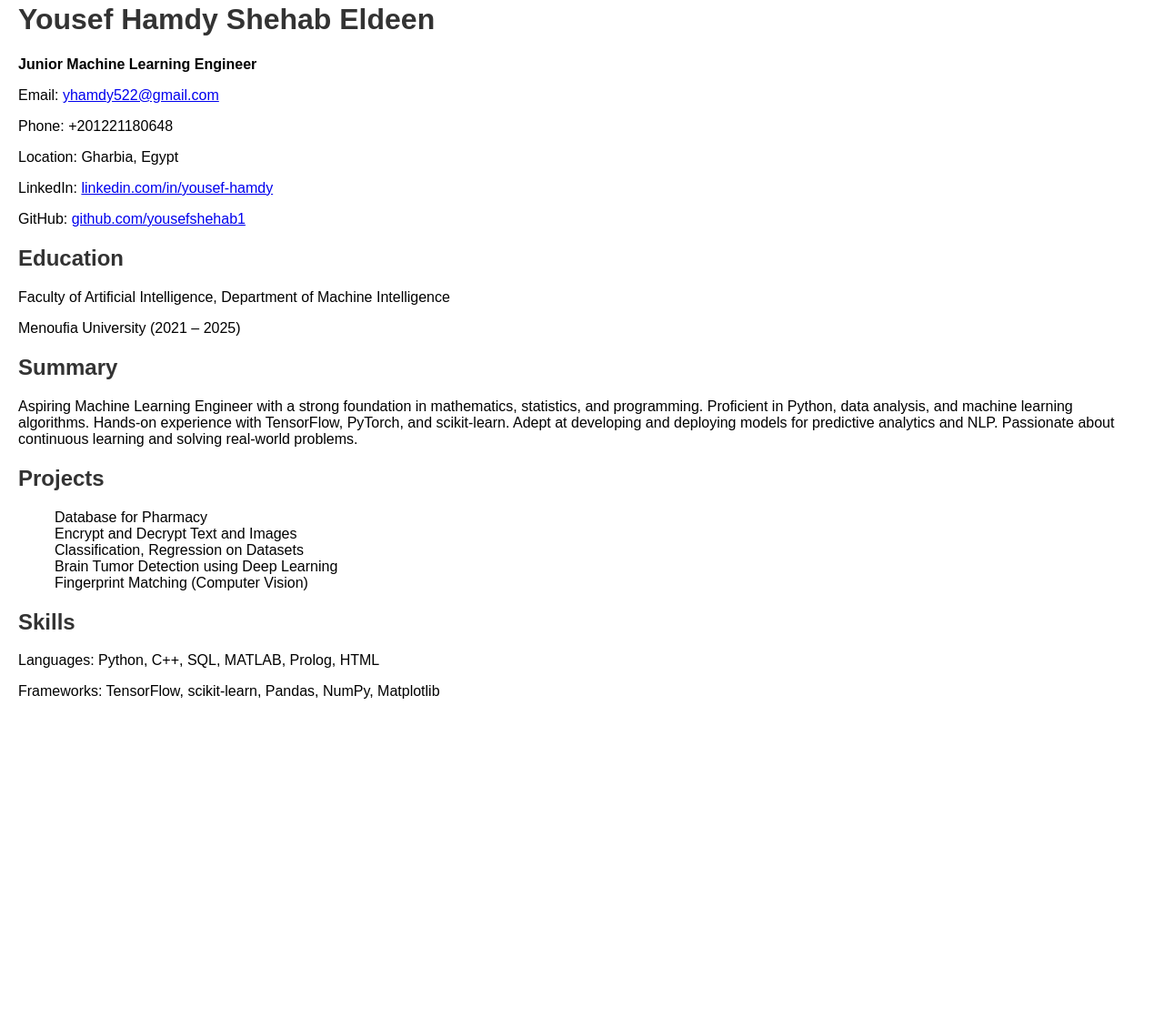
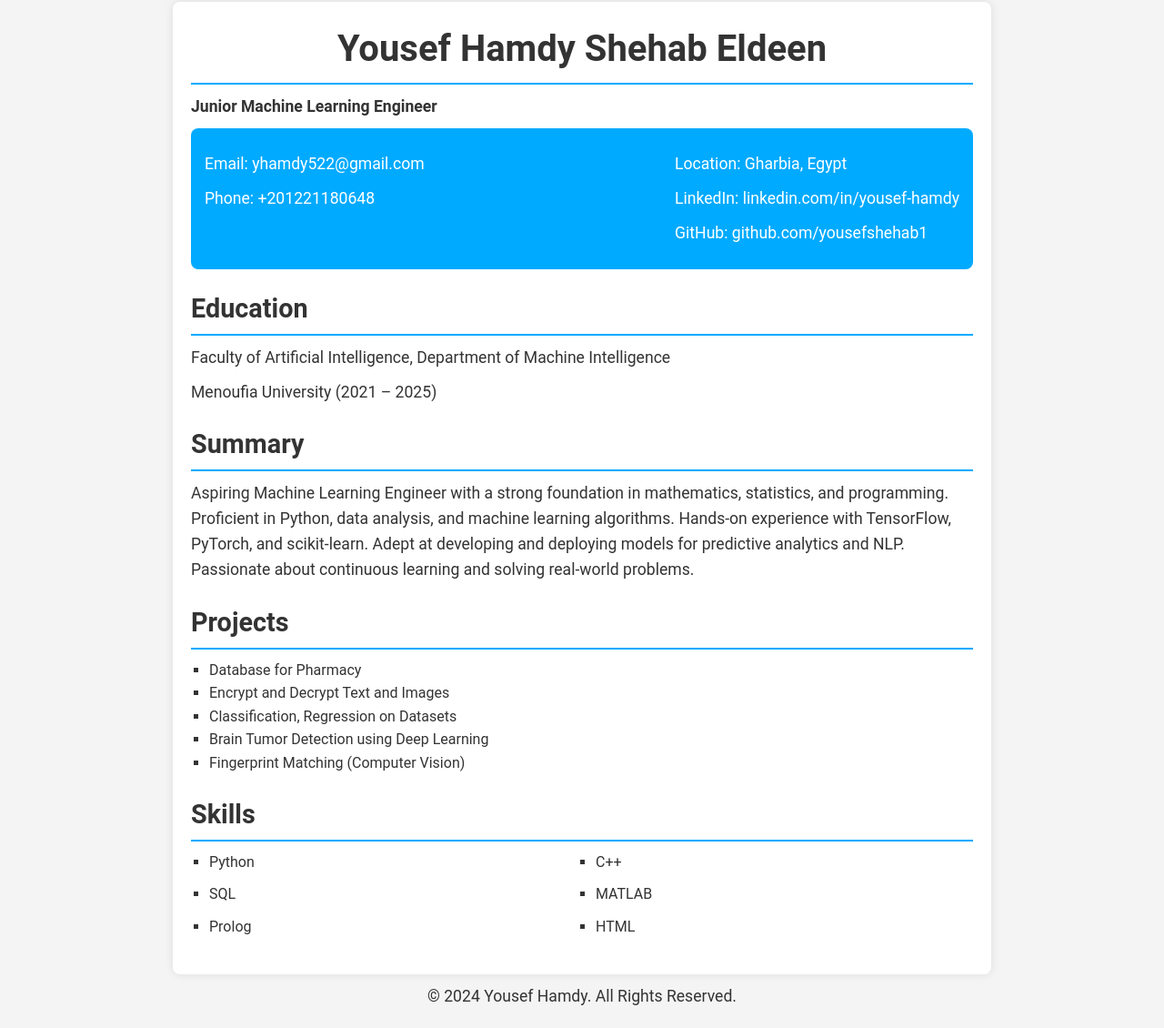
Before and after one commit to yousefshehab1/cv-website, a plain HTML site: page index.html in a window 1280 px wide. Shown: the part 18-1148 px from the top of the page at 91% size. Before the commit the page ends 807 px from the top, so only its background shows below. Drawn offline with Linux system fonts and the light colour scheme.

Commit message:
Update index.html

```diff
--- a/index.html
+++ b/index.html
@@ -4,46 +4,37 @@
     <meta charset="UTF-8">
     <meta name="viewport" content="width=device-width, initial-scale=1.0">
     <title>Yousef Hamdy CV</title>
-    <style>
-        body {
-            font-family: Arial, sans-serif;
-            margin: 20px;
-        }
-        h1, h2 {
-            color: #333;
-        }
-        ul {
-            list-style-type: none;
-        }
-        .contact-info, .education, .projects, .skills {
-            margin-bottom: 20px;
-        }
-    </style>
+    <link rel="stylesheet" href="style.css">
 </head>
 <body>
+    <div class="container">
         <h1>Yousef Hamdy Shehab Eldeen</h1>
         <p><strong>Junior Machine Learning Engineer</strong></p>
 
         <div class="contact-info">
+            <div>
                 <p>Email: <a href="mailto:yhamdy522@gmail.com">yhamdy522@gmail.com</a></p>
                 <p>Phone: +201221180648</p>
+            </div>
+            <div>
                 <p>Location: Gharbia, Egypt</p>
                 <p>LinkedIn: <a href="https://linkedin.com/in/yousef-hamdy-82439923b">linkedin.com/in/yousef-hamdy</a></p>
                 <p>GitHub: <a href="https://github.com/yousefshehab1">github.com/yousefshehab1</a></p>
             </div>
+        </div>
 
-    <div class="education">
+        <div class="education section">
             <h2>Education</h2>
             <p>Faculty of Artificial Intelligence, Department of Machine Intelligence</p>
             <p>Menoufia University (2021 – 2025)</p>
         </div>
 
-    <div class="summary">
+        <div class="summary section">
             <h2>Summary</h2>
             <p>Aspiring Machine Learning Engineer with a strong foundation in mathematics, statistics, and programming. Proficient in Python, data analysis, and machine learning algorithms. Hands-on experience with TensorFlow, PyTorch, and scikit-learn. Adept at developing and deploying models for predictive analytics and NLP. Passionate about continuous learning and solving real-world problems.</p>
         </div>
 
-    <div class="projects">
+        <div class="projects section">
             <h2>Projects</h2>
             <ul>
                 <li>Database for Pharmacy</li>
@@ -54,10 +45,17 @@
             </ul>
         </div>
 
-    <div class="skills">
+        <div class="skills section">
             <h2>Skills</h2>
-        <p>Languages: Python, C++, SQL, MATLAB, Prolog, HTML</p>
-        <p>Frameworks: TensorFlow, scikit-learn, Pandas, NumPy, Matplotlib</p>
+            <ul>
+                <li>Python</li>
+                <li>C++</li>
+                <li>SQL</li>
+                <li>MATLAB</li>
+                <li>Prolog</li>
+                <li>HTML</li>
+            </ul>
         </div>
-</body>
-</html>
+    </div>
+    <footer>
+        <p>© 2024 Yousef Hamdy. All Rights Reserved.</p
```
Lines whose indentation alone changed are shown as unchanged.
